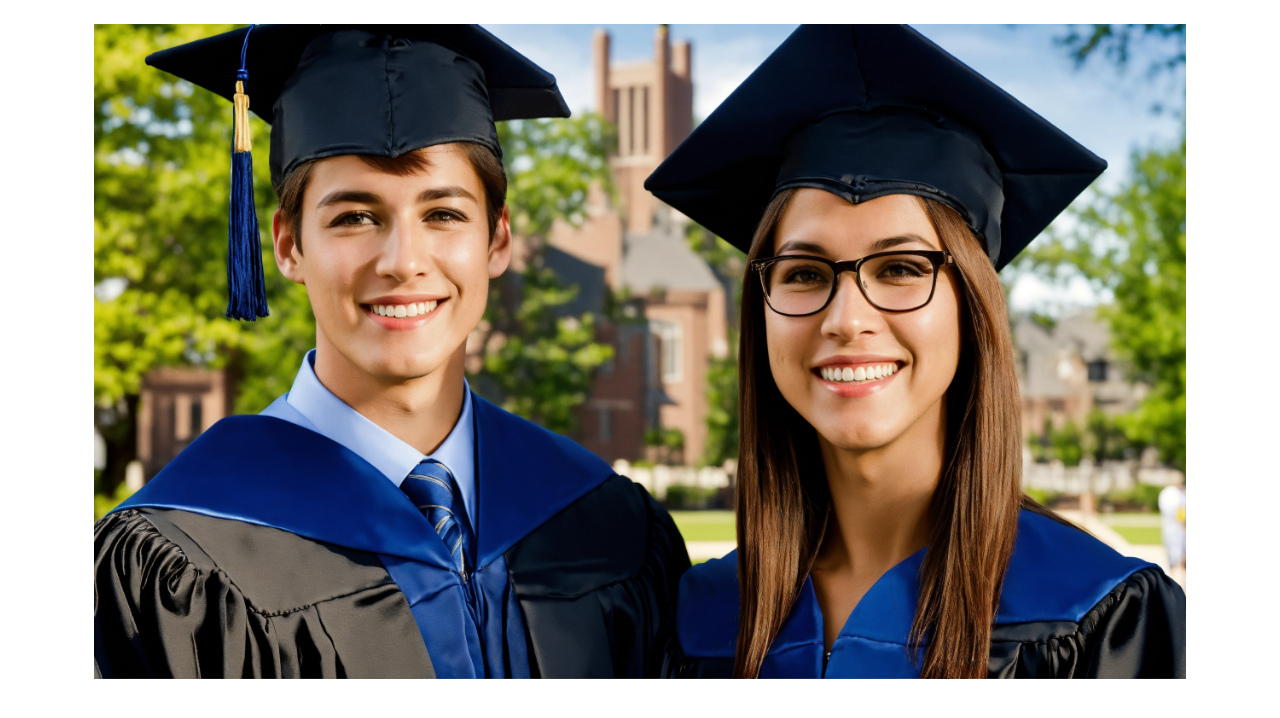
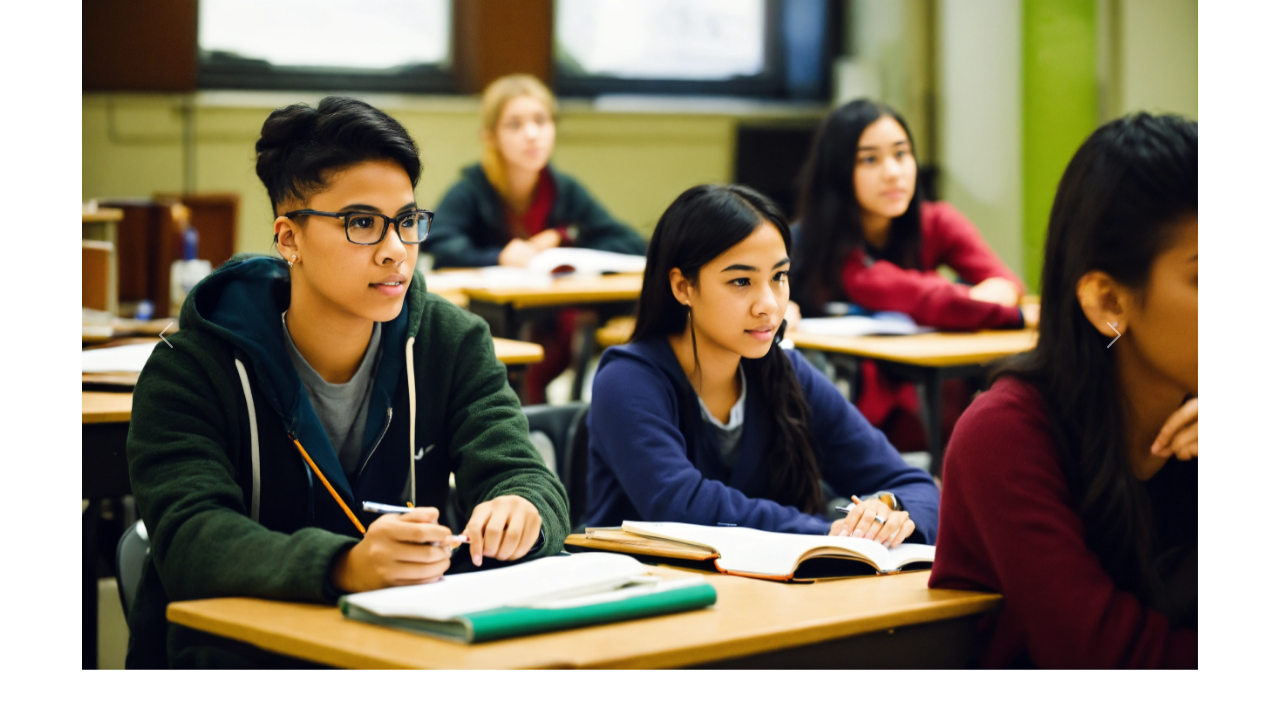
Before and after one commit to cesaruribe/universidad, a Django app: page / in a window 1280 px wide. Shown: the part 56-774 px from the top of the page. Run offline with Django 5.2, Linux system fonts and the light colour scheme.

Commit message:
revisar muchachos

```diff
--- a/app/templates/inicio.html
+++ b/app/templates/inicio.html
@@ -1,19 +1,30 @@
 <!DOCTYPE html>
 {% extends "menu.html" %}
 {% load static %} {# ¡Esta línea es clave! Para que Funcione la variable de Ambiente STATIC_FILES #}
-<html lang="es">
-<head>
-    <title>Inicio</title>
 
-</head>
 {% block content %}
 <body>
-    <div class="container mt-4"> {# Optional: Use un contenedor para un mejor diseño y dar margen superior #}
-        <div class="text-center"> {# Clase Bootstrap para centrar contenido en línea y en bloque en línea #}
-            {# Usamos {% static 'ruta/de/tu/imagen.jpg' %} #}
-            <img src="{% static 'images/graduandos.jpg' %}" class="img-fluid d-block mx-auto" alt="Grupo de graduandos">
-        </div>
+<div id="carouselExampleAutoplaying" class="carousel slide" data-bs-ride="carousel">
+  <div class="carousel-inner">
+    <div class="carousel-item active">
+      <img src="{% static 'images/estudiantes1.jpg' %}" class="d-block w-100" alt="...">
     </div>
+    <div class="carousel-item">
+      <img src="{% static 'images/estudiantes2.jpg' %}" class="d-block w-100" alt="...">
+    </div>
+    <div class="carousel-item">
+      <img src="{% static 'images/estudiantes3.jpg' %}" class="d-block w-100" alt="...">
+    </div>
+  </div>
+  <button class="carousel-control-prev" type="button" data-bs-target="#carouselExampleAutoplaying" data-bs-slide="prev">
+    <span class="carousel-control-prev-icon" aria-hidden="true"></span>
+    <span class="visually-hidden">Previous</span>
+  </button>
+  <button class="carousel-control-next" type="button" data-bs-target="#carouselExampleAutoplaying" data-bs-slide="next">
+    <span class="carousel-control-next-icon" aria-hidden="true"></span>
+    <span class="visually-hidden">Next</span>
+  </button>
+</div>
 </body>
 {% endblock %}
 </html>
--- a/app/templates/menu.html
+++ b/app/templates/menu.html
@@ -29,7 +29,7 @@
                 </a>
                 <ul class="dropdown-menu">
                   <li><a class="dropdown-item" href="/showprofesor">Profesor</a></li>
-                  <li><a class="dropdown-item" href="#">Another action</a></li>
+                  <li><a class="dropdown-item" href="#">Materia</a></li>
                   <li><hr class="dropdown-divider"></li>
                   <li><a class="dropdown-item" href="#">Something else here</a></li>
                 </ul>
--- a/app/templates/profesorShow.html
+++ b/app/templates/profesorShow.html
@@ -17,7 +17,7 @@
             <hr class="my-4"> {# my-4 para margen vertical #}
 
             <div class="row justify-content-center">
-                <div class="col-12 col-md-11 col-lg-10"> {# Ajustado el ancho de la columna para la tabla #}
+                <div class="col-12 col-md-11 col-lg-18"> {# Ajustado el ancho de la columna para la tabla #}
                     <div class="table-responsive">
                         <table class="table table-striped table-bordered table-hover align-middle"> {# align-middle para centrar contenido verticalmente #}
                             <thead class="table-dark">
```
Also changed, not shown: app/static/images/estudiantes1.jpg (added), app/static/images/estudiantes2.jpg (added), app/static/images/estudiantes3.jpg (added), revision.txt (deleted).
